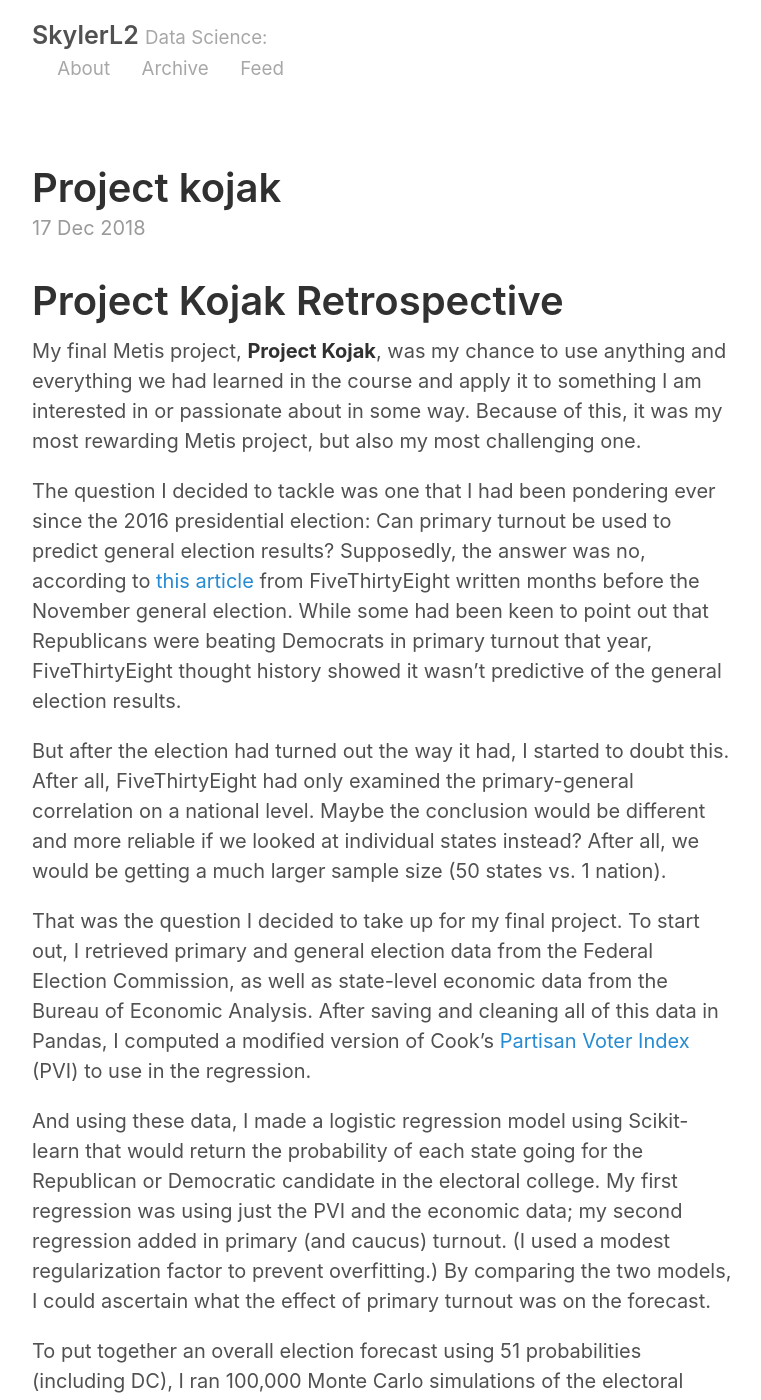
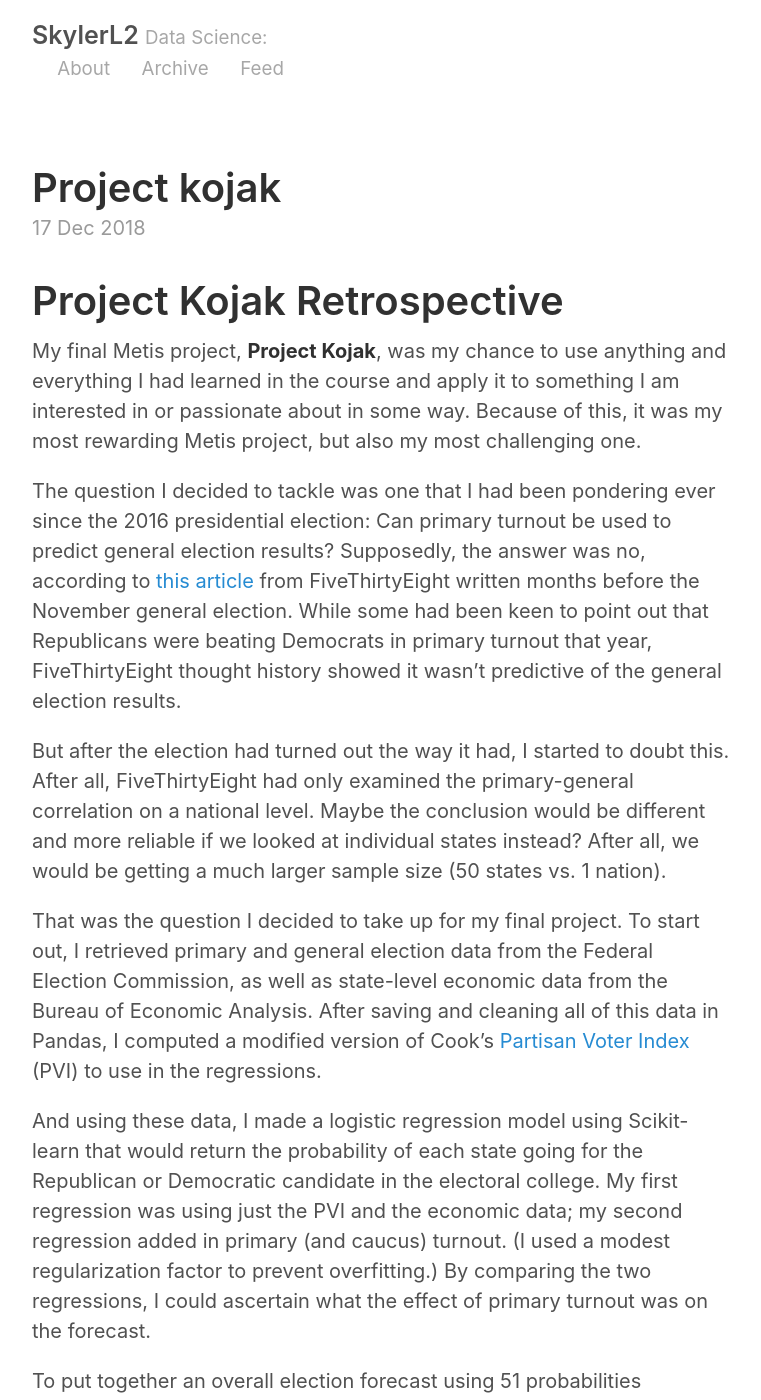
Before and after one commit to skylerl2/skylerl2.github.io, a Jekyll site: the page built from _posts/2018-12-17-Project Kojak.md, in a window 1280 px wide and 1400 px high. Shown: the whole window, without its empty margins (258-1019 px from the left). Built offline with Jekyll 4.4.1, drawn with Linux system fonts in a browser that asks for light colours; our own code applies the rules of GitHub Pages for plain Markdown files; some of the changed text lies outside the part shown.

Commit message:
updating project 5 blog

```diff
--- a/_posts/2018-12-17-Project Kojak.md
+++ b/_posts/2018-12-17-Project Kojak.md
@@ -1,6 +1,6 @@
 # Project Kojak Retrospective
 
-My final Metis project, **Project Kojak**, was my chance to use anything and everything we had learned in the course and apply
+My final Metis project, **Project Kojak**, was my chance to use anything and everything I had learned in the course and apply
 it to something I am interested in or passionate about in some way. Because of this, it was my most rewarding Metis project, but
 also my most challenging one.
 
@@ -17,12 +17,12 @@ individual states instead? After all, we would be getting a much larger sample s
 That was the question I decided to take up for my final project. To start out, I retrieved primary and general election data
 from the Federal Election Commission, as well as state-level economic data from the Bureau of Economic Analysis. After saving
 and cleaning all of this data in Pandas, I computed a modified version of Cook’s [Partisan Voter Index](https://www.cookpolitical.com/introducing-2017-cook-political-report-partisan-voter-index) (PVI) to use in the
-regression.
+regressions.
 
 And using these data, I made a logistic regression model using Scikit-learn that would return the probability of each state
 going for the Republican or Democratic candidate in the electoral college. My first regression was using just the PVI and the
 economic data; my second regression added in primary (and caucus) turnout. (I used a modest regularization factor to prevent
-overfitting.) By comparing the two models, I could ascertain what the effect of primary turnout was on the forecast.
+overfitting.) By comparing the two regressions, I could ascertain what the effect of primary turnout was on the forecast.
 
 To put together an overall election forecast using 51 probabilities (including DC), I ran 100,000 Monte Carlo simulations of the
 electoral college outcome. I assumed some correlation among the state-level outcomes, since polling errors typically aren’t
```
Also changed, not shown: other parts of _posts/2018-12-17-Project Kojak.md (+1 -1 lines).
